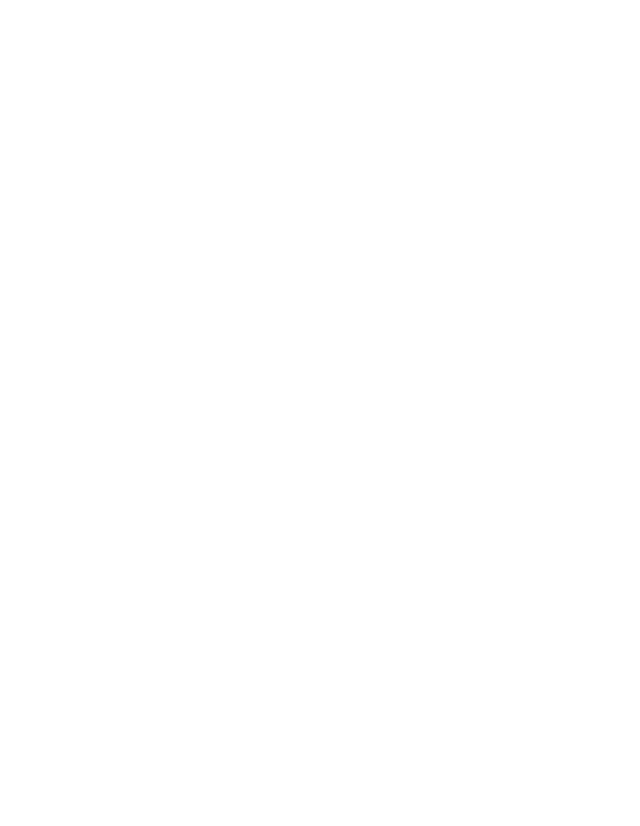
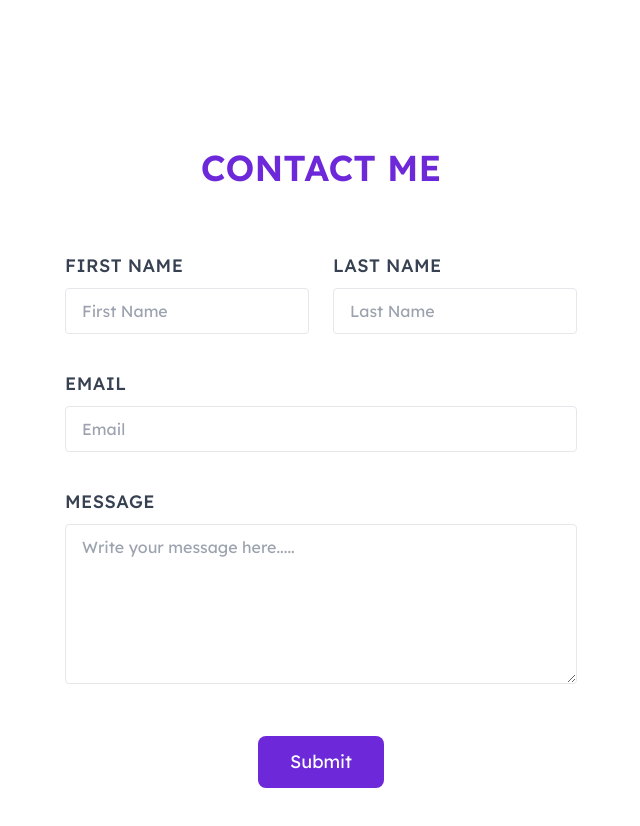
Before and after one commit to Darshan1606/my-portfolio, a React (Create React App) app: page / in a window 1280 px wide. Shown: the part 2660-3486 px from the top of the page, without its empty margins (319-959 px from the left). Before the commit the page ends 2792 px from the top, so only its background shows below. Built offline with nearby package versions, Linux system fonts and the light colour scheme.

Commit message:
add contact me section

```diff
--- a/public/index.html
+++ b/public/index.html
@@ -23,7 +23,5 @@
   <body>
     <noscript>You need to enable JavaScript to run this app.</noscript>
     <div id="root"></div>
-
-
   </body>
 </html>
--- a/src/App.js
+++ b/src/App.js
@@ -1,6 +1,5 @@
 import "./assets/style/App.css";
 import Contact from "./components/Contact/Contact";
-import Experience from "./components/Experience/Experience";
 import Hero from "./components/Hero/Hero";
 import Navbar from "./components/Navbar/Navbar";
 import Projects from "./components/Projects/Projects";
@@ -36,7 +35,6 @@
           d="M0,64L48,74.7C96,85,192,107,288,101.3C384,96,480,64,576,69.3C672,75,768,117,864,138.7C960,160,1056,160,1152,160C1248,160,1344,160,1392,160L1440,160L1440,0L1392,0C1344,0,1248,0,1152,0C1056,0,960,0,864,0C768,0,672,0,576,0C480,0,384,0,288,0C192,0,96,0,48,0L0,0Z"
         ></path>
       </svg>
-      <Experience />
       <Contact />
     </div>
   );
--- a/src/components/Contact/Contact.js
+++ b/src/components/Contact/Contact.js
@@ -1,13 +1,94 @@
-import React from "react"
+import React from "react";
 
 const Contact = () => {
+  const handleOnSubmit = (e) => {
+    e.preventDefault();
+    console.log(e);
+    e.target.reset();
+  };
+  return (
+    <div className="h-auto p-4">
+      <div className="text-violet-700 text-4xl font-semibold text-center uppercase pb-8">
+        Contact Me
+      </div>
+      <div className="flex justify-center items-center p-8 rounded-3xl h-auto">
+        <form onSubmit={handleOnSubmit} class="w-full max-w-lg">
+          <div className="flex flex-wrap -mx-3 mb-6">
+            <div className="w-full md:w-1/2 px-3 mb-6 md:mb-0">
+              <label
+                className="block uppercase tracking-wide text-gray-700 text-lg font-medium mb-2"
+                htmlFor="grid-first-name"
+              >
+                First Name
+              </label>
+              <input
+                className="appearance-none block w-full  text-gray-700 border  rounded py-3 px-4 mb-3 leading-tight focus:outline-none focus:bg-white"
+                id="grid-last-name"
+                type="text"
+                placeholder="First Name"
+                name="fname"
+              />
+            </div>
 
-    return (
-        <div className="contactclass">
-
-        </div>
-
-    );
+            <div className="w-full md:w-1/2 px-3 mb-6 md:mb-0">
+              <label
+                className="block uppercase tracking-wide text-gray-700 text-lg font-medium mb-2"
+                htmlFor="grid-last-name"
+              >
+                Last Name
+              </label>
+              <input
+                className="appearance-none block w-full  text-gray-700 border  rounded py-3 px-4 mb-3 leading-tight focus:outline-none focus:bg-white"
+                id="grid-last-name"
+                type="text"
+                placeholder="Last Name"
+                name="lname"
+              />
+            </div>
+          </div>
+          <div className="flex flex-wrap -mx-3 mb-6">
+            <div className="w-full px-3">
+              <label
+                className="block uppercase tracking-wide text-gray-700 text-lg font-medium mb-2"
+                htmlFor="grid-email"
+              >
+                Email
+              </label>
+              <input
+                className="appearance-none block w-full text-gray-700 border border-gray-200 rounded py-3 px-4 mb-3 leading-tight focus:outline-none focus:bg-white "
+                id="grid-email"
+                type="email"
+                placeholder="Email"
+                name="email"
+              />
+            </div>
+          </div>
+          <div className="flex flex-wrap -mx-3 mb-6">
+            <div className="w-full px-3">
+              <label
+                className="block uppercase tracking-wide text-gray-700 text-lg font-medium mb-2"
+                htmlFor="grid-message"
+              >
+                Message
+              </label>
+              <textarea
+                className="appearance-none h-40 block w-full text-gray-700 border border-gray-200 rounded py-3 px-4 mb-3 leading-tight focus:outline-none focus:bg-white "
+                id="grid-message"
+                type="textarea  "
+                placeholder="Write your message here....."
+                name="message"
+              />
+            </div>
+          </div>
+          <div className="p-4 flex justify-center items-center">
+            <button className="p-3 px-8 rounded-lg text-lg text-white bg-violet-700 hover:bg-violet-500 no-underline outline-0">
+              Submit
+            </button>
+          </div>
+        </form>
+      </div>
+    </div>
+  );
 };
 
-export default Contact
+export default Contact;
--- a/src/components/Experience/Experience.js
+++ /dev/null
@@ -1,9 +0,0 @@
-import React from 'react'
-
-const Experience = () => {
-  return (
-    <div></div>
-  )
-}
-
-export default Experience
```
Also changed, not shown: src/components/Projects/Projects.js (+23 -8 lines).
